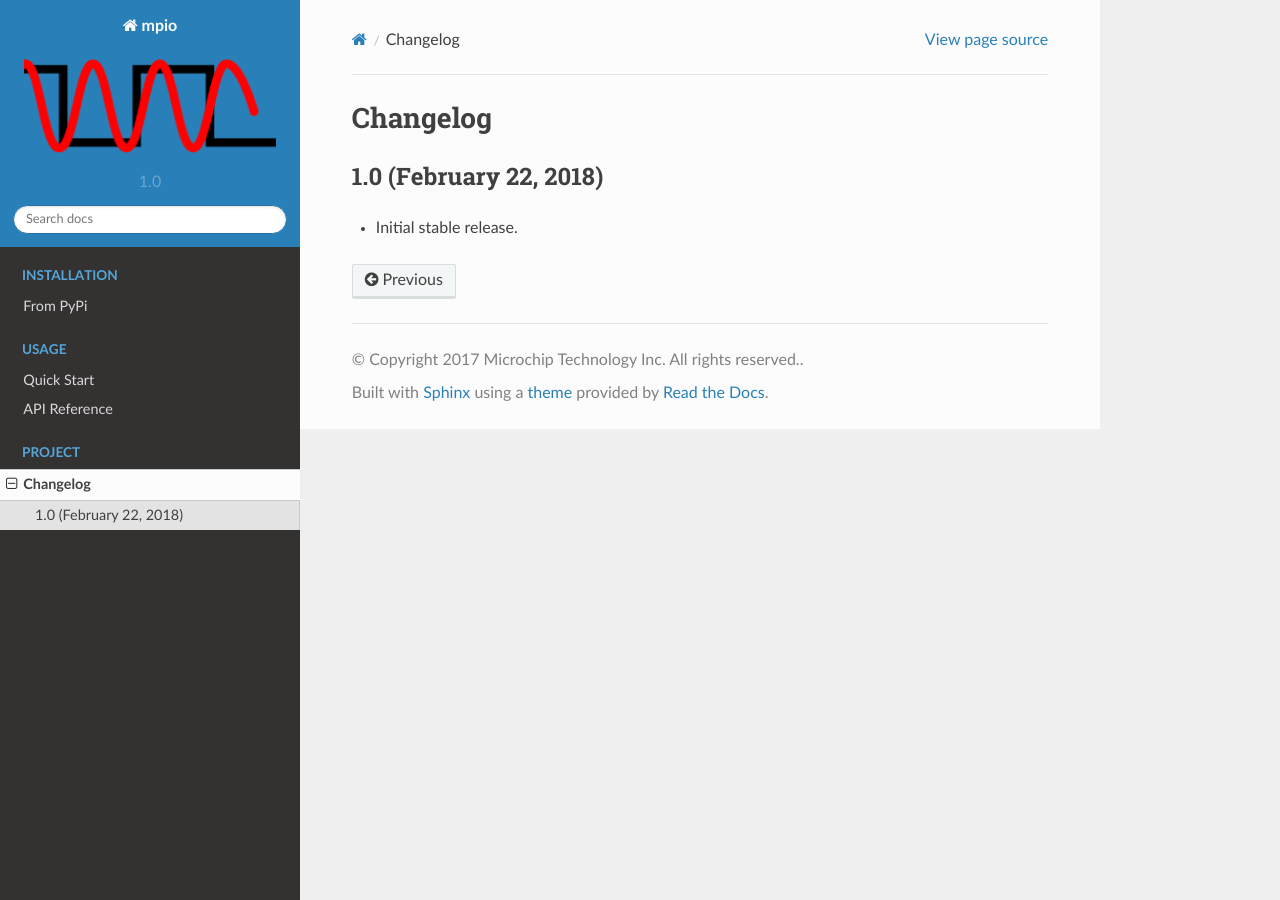
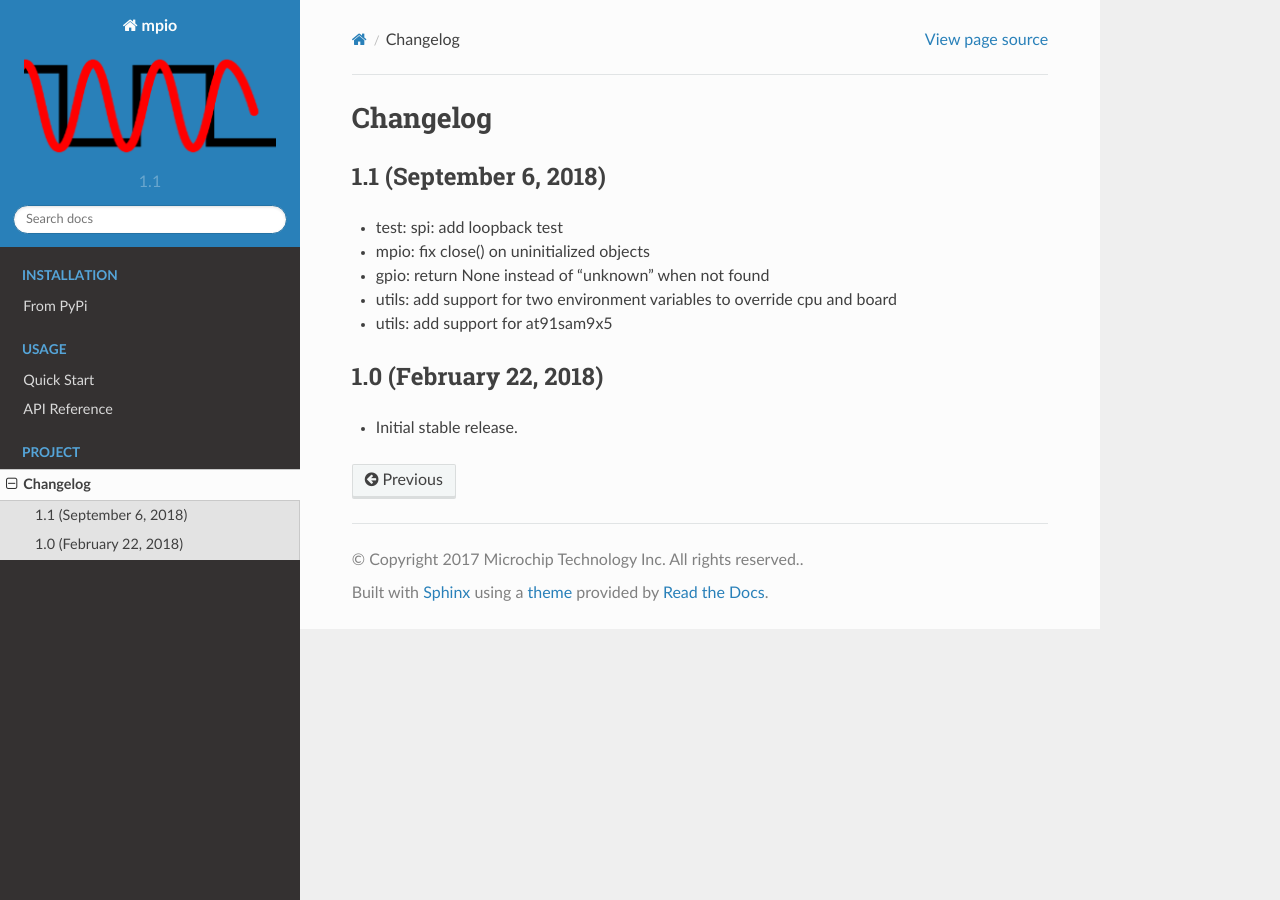
Before and after one commit to linux4sam/mpio, a Sphinx documentation site: the page built from docs/changelog.rst, in a window 1280 px wide. Built offline with Sphinx 7.4.7 and the Read the Docs theme 2.0.0, drawn with Linux system fonts in a browser that asks for light colours.

Commit message:
update changelog for v1.1
Signed-off-by: Joshua Henderson <joshua.henderson@microchip.com>

```diff
--- a/docs/changelog.rst
+++ b/docs/changelog.rst
@@ -1,5 +1,15 @@
 Changelog
 ---------
+
+1.1 (September 6, 2018)
+=======================
+
+- test: spi: add loopback test
+- mpio: fix close() on uninitialized objects
+- gpio: return None instead of "unknown" when not found
+- utils: add support for two environment variables to override cpu and board
+- utils: add support for at91sam9x5
+
 
 1.0 (February 22, 2018)
 =======================
--- a/docs/conf.py
+++ b/docs/conf.py
@@ -57,9 +57,9 @@ author = u'Joshua Henderson'
 # built documents.
 #
 # The short X.Y version.
-version = u'1.0'
+version = u'1.1'
 # The full version, including alpha/beta/rc tags.
-release = u'1.0'
+release = u'1.1'
 
 # The language for content autogenerated by Sphinx. Refer to documentation
 # for a list of supported languages.
--- a/mpio/__init__.py
+++ b/mpio/__init__.py
@@ -31,5 +31,5 @@ from .serial import Serial
 from .devmem import DevMem
 from .smbus import SMBus
 
-__version__ = '1.0'
+__version__ = '1.1'
 "mpio module version string."
```
